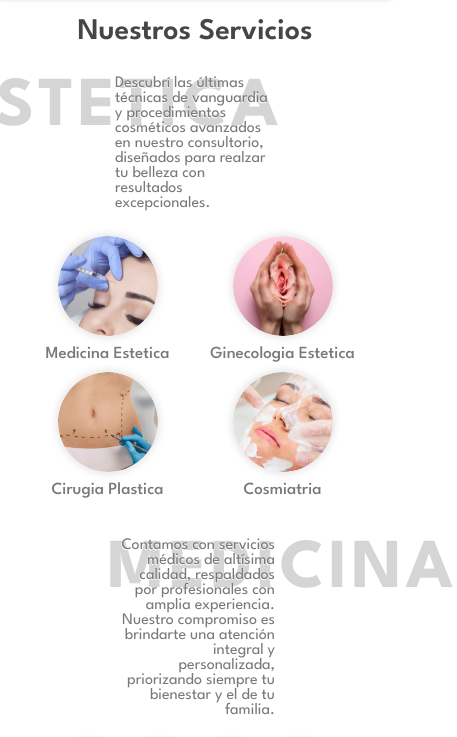
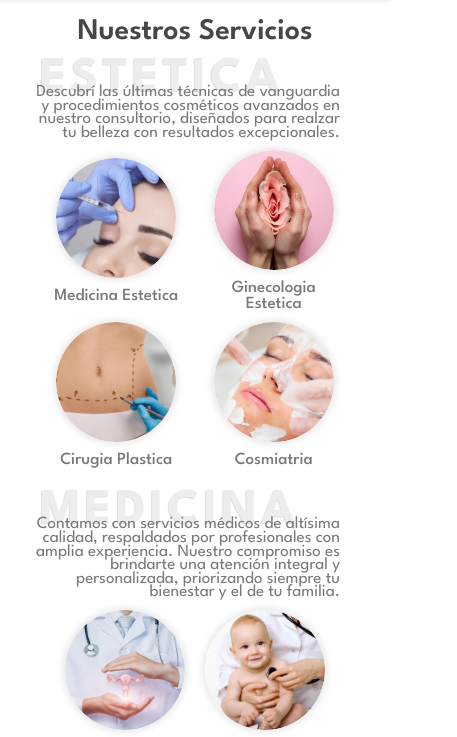
Before and after one commit to cotsdev93/dres-orlandi, a website: page index.html in a window 390 px wide. Shown: the part 62-799 px from the top of the page, 457 px wide, since content can reach past the window. Drawn offline with Linux system fonts and the light colour scheme; some packages are replaced by stand-ins of ours.

Commit message:
servicios mediaquerys fin

```diff
--- a/scss/componentes/consultorios.scss
+++ b/scss/componentes/consultorios.scss
@@ -43,7 +43,6 @@ body {
             }
           }
         }
-
       }
       .consultorioContainerDos {
         width: 50%;
@@ -93,7 +92,6 @@ body {
               height: auto;
               flex-shrink: 0;
               object-fit: cover;
-
             }
           }
         }
--- a/scss/componentes/header.scss
+++ b/scss/componentes/header.scss
@@ -18,7 +18,7 @@ body {
           width: 100%;
         }
       }
-      .navigation{
+      .navigation {
         display: none;
       }
       ul {
@@ -151,7 +151,6 @@ body {
               background-color: $grisOscuro;
               height: 2px;
             }
-
           }
         }
 
@@ -175,7 +174,7 @@ body {
           li {
             a {
               margin: 10px;
-              color: $grisMasCaro;
+              color: $grisMasClaro;
               cursor: pointer;
               position: relative;
               text-decoration: none; // Elimina subrayados predeterminados
@@ -184,7 +183,7 @@ body {
           }
         }
         .move {
-          top:0px;
+          top: 0px;
         }
       }
     }
--- a/scss/componentes/preguntasFrecuentes.scss
+++ b/scss/componentes/preguntasFrecuentes.scss
@@ -45,7 +45,7 @@ body {
             }
           }
           .respuesta {
-            background-color: $grisMasCaro;
+            background-color: $grisMasClaro;
             height: 70px;
             padding: 5px;
             display: flex;
--- a/scss/componentes/servicios.scss
+++ b/scss/componentes/servicios.scss
@@ -26,7 +26,6 @@ body {
             letter-spacing: 4px;
             width: 50%;
             display: flex;
-
           }
           .estetica {
             justify-content: flex-end;
@@ -133,37 +132,107 @@ body {
           color: $grisOscuro;
         }
         .container {
+          // position: relative;
+          margin-top: 10px;
+          // border: solid 1px red;
+          .textContainer {
+            // border: solid 1px blue;
+            display: flex;
+            justify-content: flex-end;
+            margin: 0px;
             position: relative;
-          margin-top: 20px;
             h3 {
               position: absolute;
-            font-size: 60px;
-            margin-top: 10px;
-            color: $grisClaro;
+              font-size: 50px;
+              margin-top: 0px;
+              color: $grisMasClaro;
+              text-shadow: -1px 1px #00000020;
+              // background-color: $grisMasClaro;
               text-transform: uppercase;
               z-index: -1;
-            letter-spacing: 7px;
+              letter-spacing: 4px;
+              width: 50%;
+              display: flex;
+              top: 0;
+              left: 20px;
+              // border: solid 1px green;
+            }
+            .estetica {
+              justify-content: flex-start;
+            }
+            .medicina {
+              justify-content: flex-start;
             }
             p {
               color: $gris;
-            padding: 45px 15px 10px 15px;
+              padding: 0px;
               text-align: right;
-            z-index: 3;
-            text-shadow: white -0.5px 0.5px;
+              display: flex;
+              align-items: center;
+              width: 100%;
+              margin: 10px;
+              // border: solid 1px pink;
+              display: flex;
+              justify-content: flex-start;
+              margin-top: 30px;
+              margin-right: 30px;
+              font-size: 17px;
+              line-height: 0.8;
+            }
+            .pMedicina {
+              text-align: right;
+            }
           }
           .serviciosEsteticos {
             display: flex;
+            flex-wrap: wrap;
+            justify-content: center;
+            // border: solid 1px red;
+            .servicioContainer {
+              width: 45%;
+              display: flex;
+              flex-direction: column;
+              align-items: center;
               justify-content: center;
               flex-wrap: wrap;
+              // border: solid 1px blue;
+              .imgContainer {
+                width: 120px;
+                height: 120px;
+                border-radius: 50%;
+                overflow: hidden;
+                box-shadow: 0px 0px 8px 1px #00000020;
+                .imgServicio {
+                  width: 100%;
+                  height: 100%;
+                  border-radius: 50%;
+                  object-fit: cover;
+                  transition: 1s;
+                  cursor: pointer;
+                  &:hover {
+                    transform: scale(1.2);
+                  }
+                }
+              }
+              h2 {
+                max-width: 300px; /* Ajusta el ancho para forzar dos líneas */
+                white-space: normal; /* Permite que el texto haga salto de línea */
+                word-wrap: break-word; /* Rompe palabras si es necesario */
+              }
+            }
+          }
+          .serviciosMedicos {
+            display: flex;
+            flex-wrap: wrap;
+            justify-content: center;
             .servicioContainer {
-              // border: solid 1px red;
-              width: 50%;
+              width: 40%;
               display: flex;
               flex-direction: column;
               align-items: center;
               .imgContainer {
-                width: 100px;
-                height: 100px;
+                width: 120px;
+                height: 120px;
                 border-radius: 50%;
                 overflow: hidden;
                 box-shadow: 0px 0px 8px 1px #00000020;
@@ -183,44 +252,7 @@ body {
                 font-size: 17px;
                 font-weight: 500;
                 color: $gris;
-                margin: 10px;
-              }
-            }
-          }
-        }
-        .serviciosMedicos {
-          display: flex;
-          justify-content: center;
-          flex-wrap: wrap;
-          .servicioContainer {
-            // border: solid 1px red;
-            width: 50%;
-            display: flex;
-            flex-direction: column;
-            align-items: center;
-            .imgContainer {
-              width: 100px;
-              height: 100px;
-              border-radius: 50%;
-              overflow: hidden;
-              box-shadow: 0px 0px 8px 1px #00000020;
-              .imgServicio {
-                width: 100%;
-                height: 100%;
-                border-radius: 50%;
-                object-fit: cover;
-                transition: 1s;
-                cursor: pointer;
-                &:hover {
-                  transform: scale(1.2);
-                }
-              }
-            }
-            h2 {
-              font-size: 17px;
-              font-weight: 500;
-              color: $gris;
-              margin: 10px;
+                margin: 10px 0px;
               }
             }
           }
@@ -228,3 +260,4 @@ body {
       }
     }
   }
+}
--- a/scss/componentes/variables.scss
+++ b/scss/componentes/variables.scss
@@ -1,7 +1,8 @@
 $blanco: #f7f9f9;
 $gris: #79797A;
 $grisClaro: #d5d5d5;
-$grisMasCaro: #f7f3f3;
+
+$grisMasClaro: #efecec;
 $grisOscuro: #464648;
 
 * {
```
Also changed, not shown: css/styles.css, 2 other files. Lines whose indentation alone changed are shown as unchanged.
